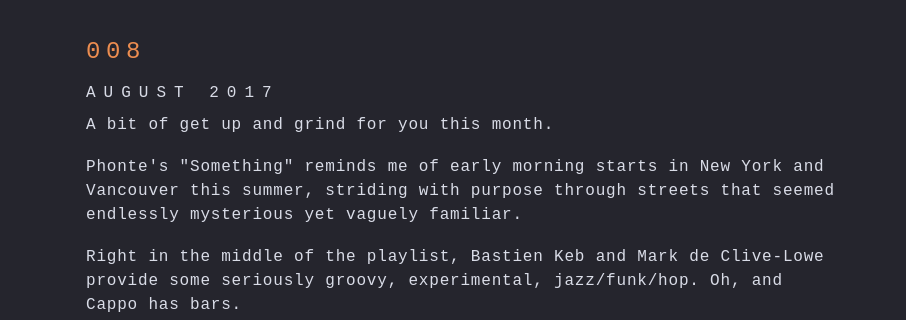
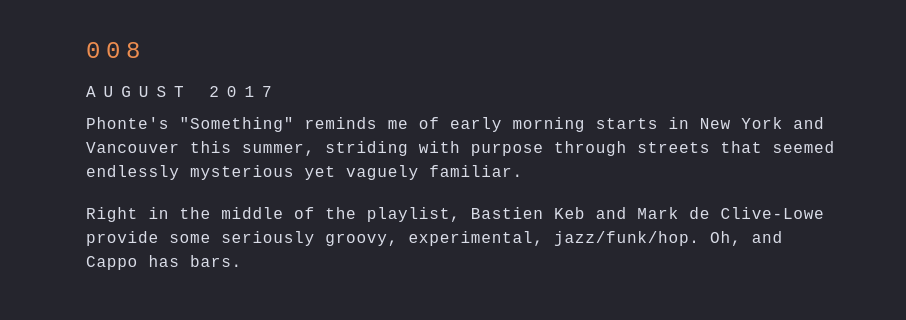
Before and after one commit to designbynuff/12x, a plain HTML site: page tuneage.html in a window 1280 px wide. Shown: the part 228-548 px from the top of the page, 374-1280 px from the left. Drawn offline with nearby package versions, Linux system fonts and the light colour scheme.

Commit message:
Copy edits 008

```diff
--- a/tuneage.html
+++ b/tuneage.html
@@ -56,7 +56,6 @@
       <div class="col-md-8"> <h2>008</h2> <h3>August 2017</h3>
 
         <!--Body Text -->
-        <p>A bit of get up and grind for you this month.</p>
         <p>Phonte's "Something" reminds me of early morning starts in New York and Vancouver this summer, striding with purpose through streets that seemed endlessly mysterious yet vaguely familiar.</p>
         <p>Right in the middle of the playlist, Bastien Keb and Mark de Clive-Lowe provide some seriously groovy, experimental, jazz/funk/hop. Oh, and Cappo has bars.</p>
 
```
